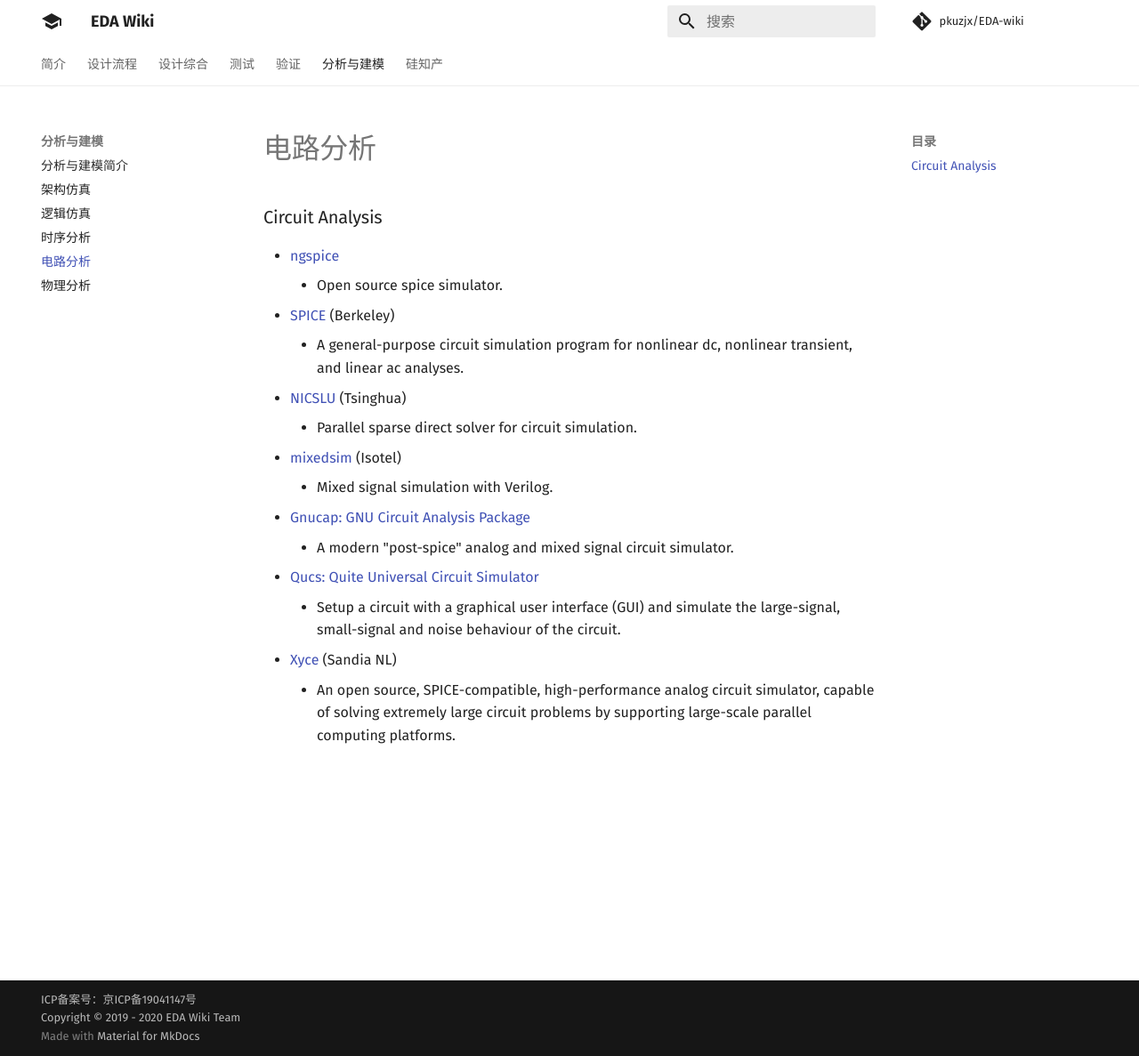
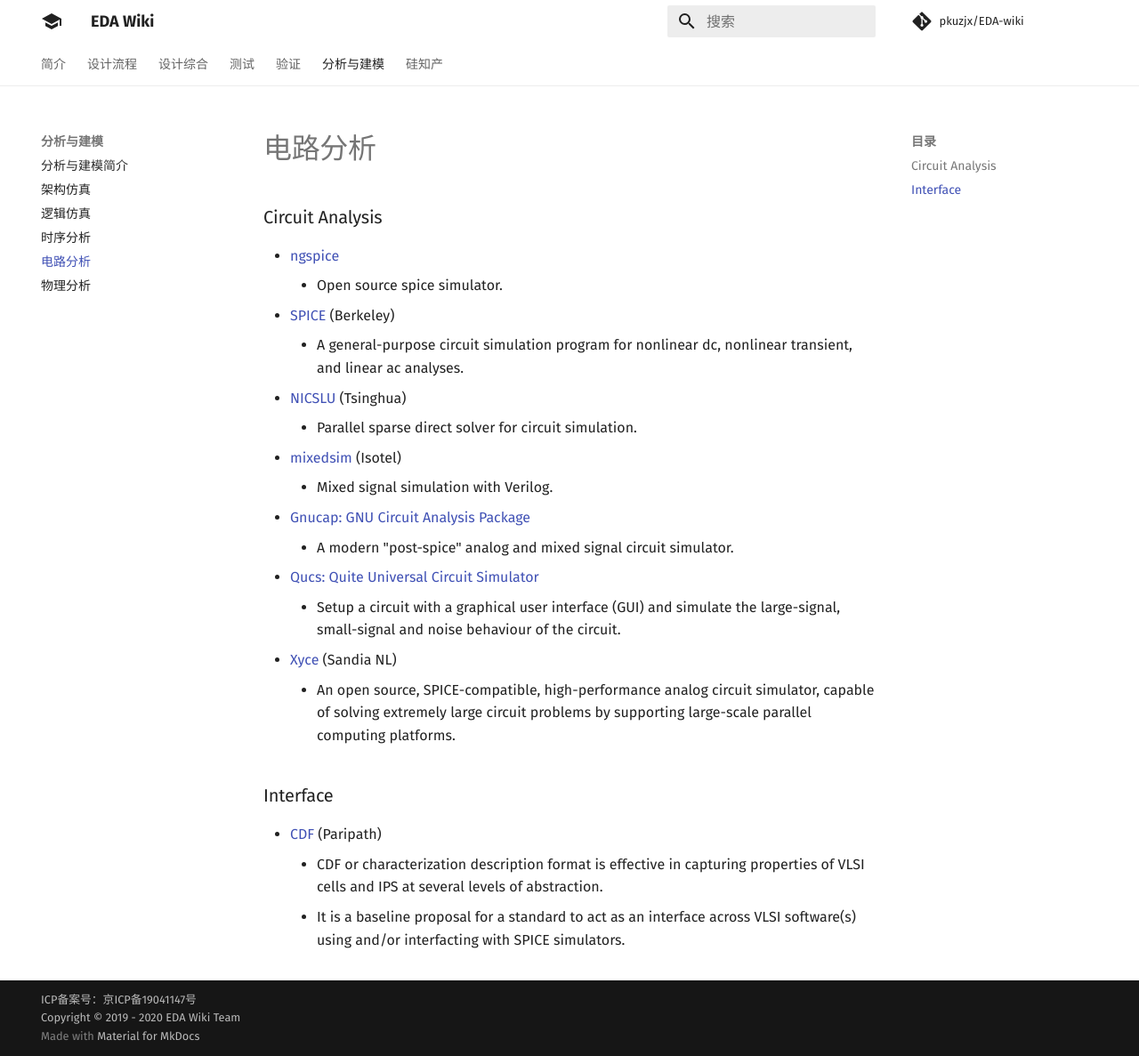
Before and after one commit to daitoto/EDA-wiki, an MkDocs documentation site: the page built from docs/analysis/circuit.md, in a window 1280 px wide and 1187 px high. Shown: the whole window at 89% size. Built offline with MkDocs 1.6.1 and Material for MkDocs 9.7.7, drawn with Linux system fonts in a browser that asks for light colours; comment, search, counter and statistics services are not loaded.

Commit message:
Update circuit.md

```diff
--- a/docs/analysis/circuit.md
+++ b/docs/analysis/circuit.md
@@ -13,3 +13,8 @@
    - Setup a circuit with a graphical user interface (GUI) and simulate the large-signal, small-signal and noise behaviour of the circuit.
  - [Xyce](https://xyce.sandia.gov/) (Sandia NL)
    - An open source, SPICE-compatible, high-performance analog circuit simulator, capable of solving extremely large circuit problems by supporting large-scale parallel computing platforms.
+
+### Interface
+- [CDF](https://github.com/paripath/cdf) (Paripath)
+  - CDF or characterization description format is effective in capturing properties of VLSI cells and IPS at several levels of abstraction.
+  - It is a baseline proposal for a standard to act as an interface across VLSI software(s) using and/or interfacting with SPICE simulators.
```
